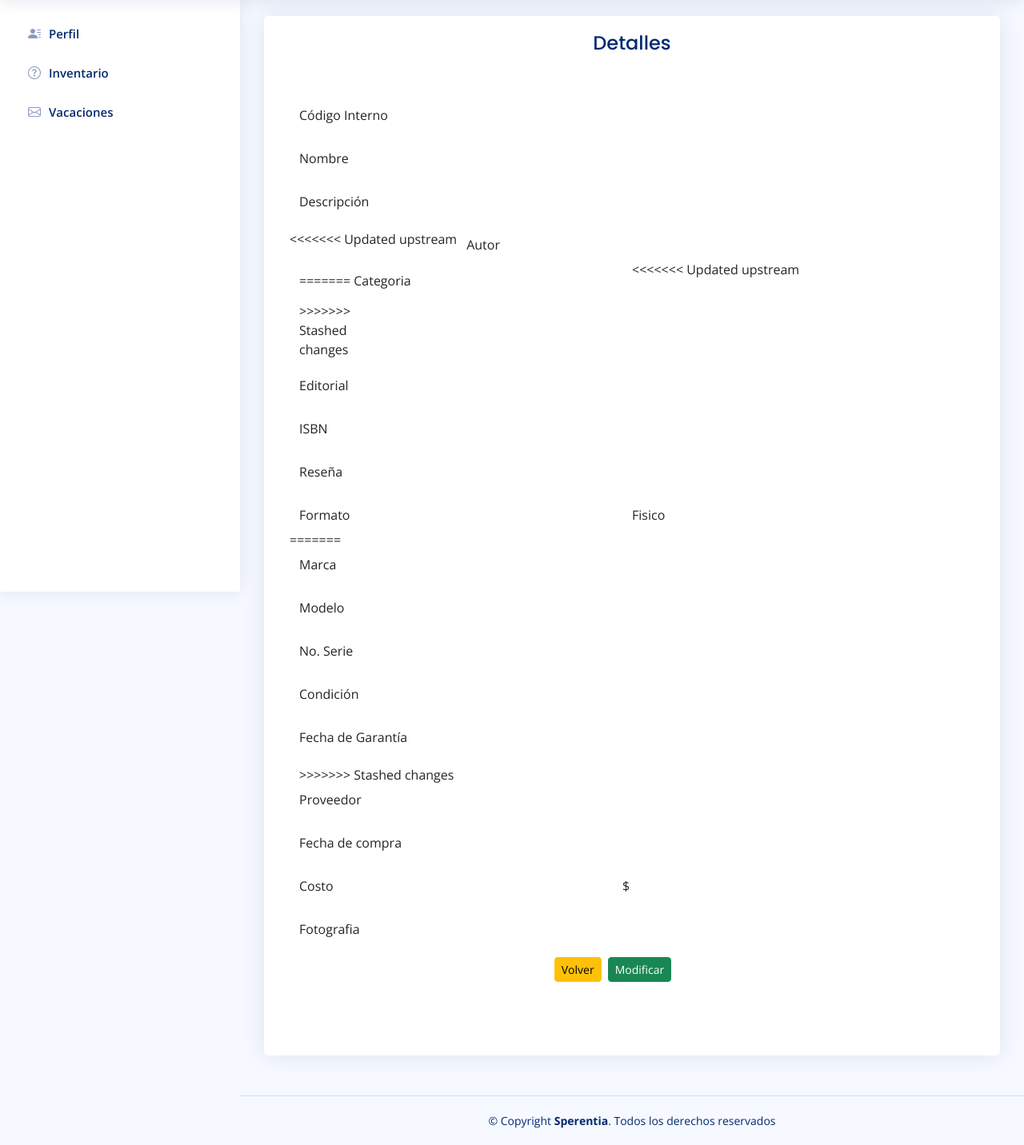
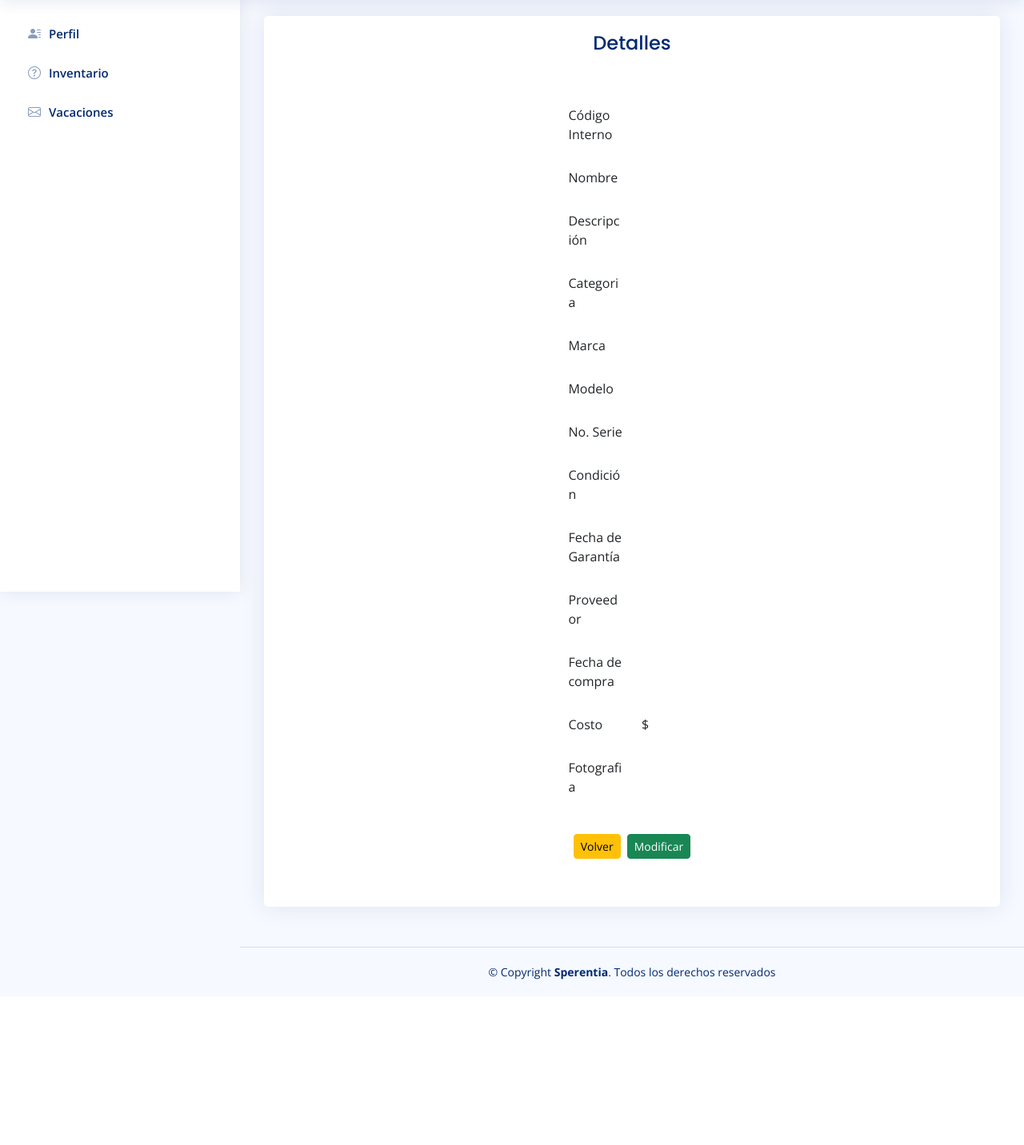
Before and after one commit to KarelyVR/sperentia-v1, an ASP.NET Core app: template Sperentia - SGI/Views/Inventario/Detalles.cshtml in a window 1280 px wide. Shown: the part 60-1492 px from the top of the page at 80% size. After the commit the page ends 1285 px from the top, so only its background shows below. Run offline with ASP.NET Core 8, Linux system fonts and the light colour scheme; the template is opened without the code that fills it, so the values that code supplies are empty; some libraries are stand-ins or nearby versions.

Commit message:
detalles inventario

```diff
--- a/Sperentia - SGI/Views/Inventario/Detalles.cshtml
+++ b/Sperentia - SGI/Views/Inventario/Detalles.cshtml
@@ -46,57 +46,14 @@
                             </div>
 
                             <div class="row mb-3">
-<<<<<<< Updated upstream
-                                <label for="autor" class="col-md-5 col-lg-6 col-form-label">Autor</label>
-                                <div class="col-md-7 col-lg-6">
-                                    <label for="autor" class="col-form-label">
-                                        @Model.Inventario.InventarioLibro.Autor
-=======
                                 <label for="categoria" class="col-md-5 col-lg-6 col-form-label">Categoria</label>
                                 <div class="col-md-7 col-lg-6">
                                     <label for="categoria" class="col-form-label" id="categoria">
                                         @Model.Inventario.InventarioCategoria.Nombre
->>>>>>> Stashed changes
                                     </label>
                                 </div>
                             </div>
 
-<<<<<<< Updated upstream
-                            <div class="row mb-3">
-                                <label for="editorial" class="col-md-5 col-lg-6 col-form-label">Editorial</label>
-                                <div class="col-md-7 col-lg-6">
-                                    <label for="editorial" class="col-form-label">
-                                        @Model.Inventario.InventarioLibro.Editorial
-                                    </label>
-                                </div>
-                            </div>
-
-                            <div class="row mb-3">
-                                <label for="isbn" class="col-md-5 col-lg-6 col-form-label">ISBN</label>
-                                <div class="col-md-7 col-lg-6">
-                                    <label for="isbn" class="col-form-label">
-                                        @Model.Inventario.InventarioLibro.Isbn
-                                    </label>
-                                </div>
-                            </div>
-
-                            <div class="row mb-3">
-                                <label for="reseña" class="col-md-5 col-lg-6 col-form-label">Reseña</label>
-                                <div class="col-md-7 col-lg-6">
-                                    <label for="reseña" class="col-form-label">
-                                        @Model.Inventario.InventarioLibro.Reseña
-                                    </label>
-                                </div>
-                            </div>
-
-                            <div class="row mb-3">
-                                <label for="digital" class="col-md-5 col-lg-6 col-form-label">Formato</label>
-                                <div class="col-md-7 col-lg-6">
-                                    <label for="digital" class="col-form-label">
-                                       @(Model.Inventario.InventarioLibro.EsDigital ? "Digital" : "Fisico")
-                                    </label>
-                                </div>
-=======
                             <div id="inventarioLibro" class="d-none">
                                 <div class="row mb-3">
                                     <label for="autor" class="col-md-5 col-lg-6 col-form-label">Autor</label>
@@ -190,7 +147,6 @@
                                     </div>
                                 </div>
 
->>>>>>> Stashed changes
                             </div>
 
                             <div class="row mb-3">
@@ -247,25 +203,6 @@
 </section>
 
 
-<div class="modal fade" id="verticalycentered" tabindex="-1" data-bs-backdrop="static" data-bs-keyboard="false">
-    <div class="modal-dialog modal-dialog-centered  modal-sm">
-        <div class="modal-content">
-            <div class="modal-header">
-                <h5 class="modal-title"><i class="bi bi-exclamation-triangle"></i> Eliminar</h5>
-            </div>
-            <div class="modal-body">
-                <div class=" d-flex w-80 justify-content-center">
-                    ¿Desea eliminar el registro?
-                </div>
-            </div>
-            <div class="modal-footer d-flex justify-content-center">
-                <button type="button" class="btn btn-secondary" data-bs-dismiss="modal">Cancelar</button>
-                <button type="button" class="btn btn-danger">Eliminar</button>
-            </div>
-        </div>
-    </div>
-</div>
-
 @section Scripts {
 
 
```
